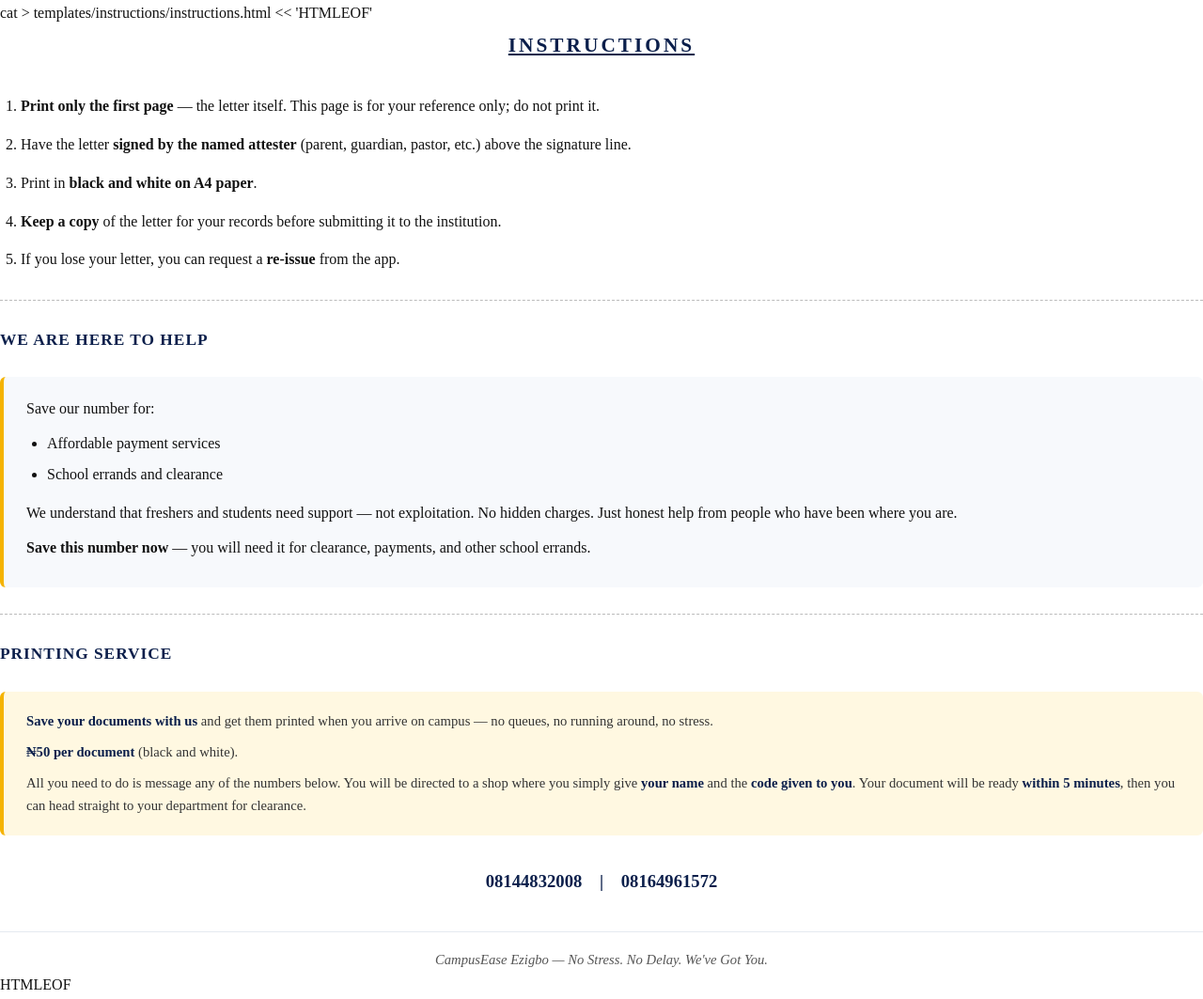
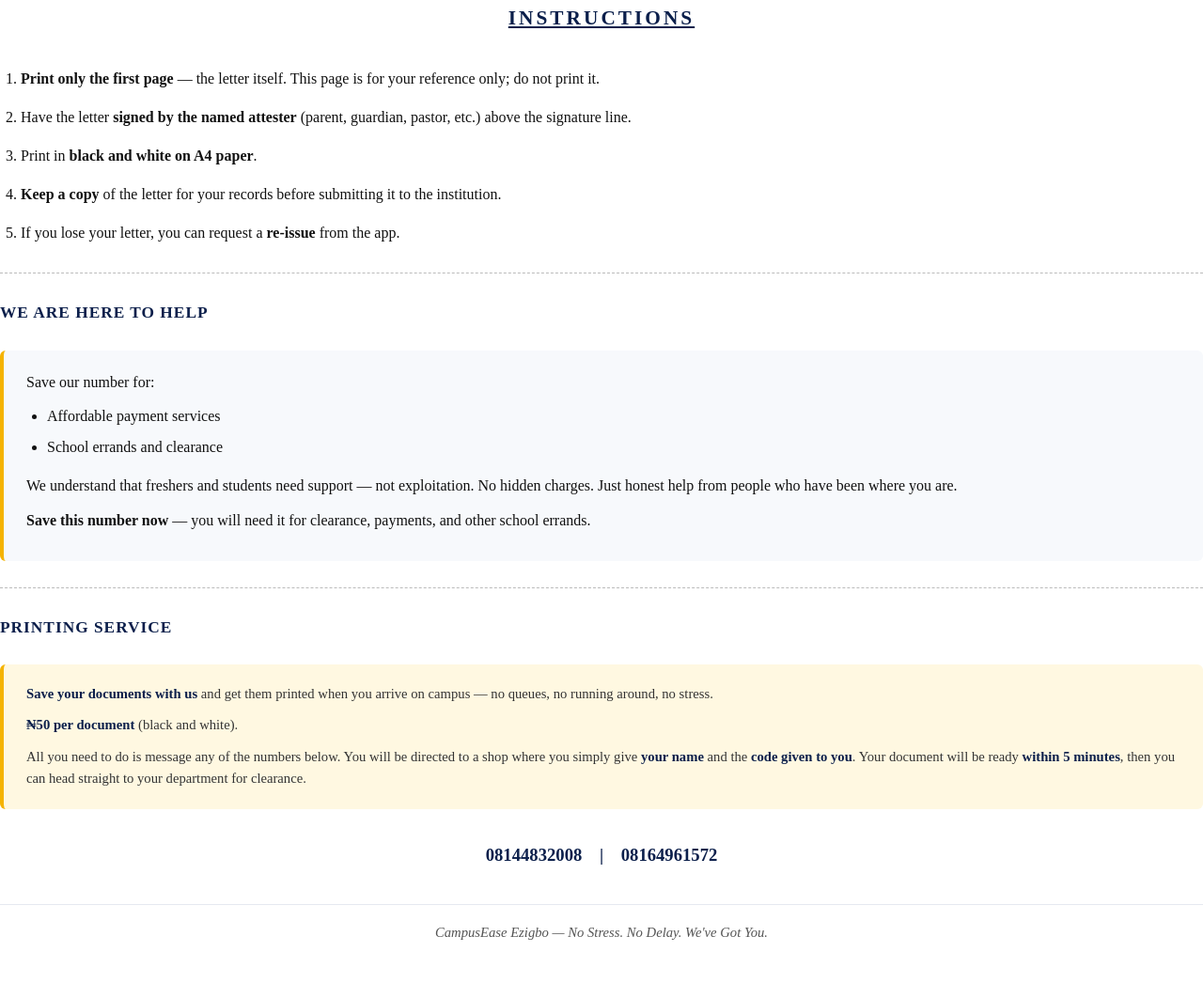
Before and after one commit to SalakWeb-Tech/campusease-attestation, a Python web app: template templates/instructions/instructions.html in a window 1280 px wide. Shown: the whole page at 94% size. After the commit the page ends 1000 px from the top, so only its background shows below. Run offline with Jinja, Linux system fonts and the light colour scheme; the template is opened without the code that fills it, so the values that code supplies are empty.

Commit message:
Fix corrupt instructions file - remove heredoc wrapper

```diff
--- a/templates/instructions/instructions.html
+++ b/templates/instructions/instructions.html
@@ -1,4 +1,3 @@
-cat > templates/instructions/instructions.html << 'HTMLEOF'
 <!DOCTYPE html>
 <html lang="en">
 <head>
@@ -190,4 +189,3 @@ cat > templates/instructions/instructions.html << 'HTMLEOF'
 
 </body>
 </html>
-HTMLEOF
```
